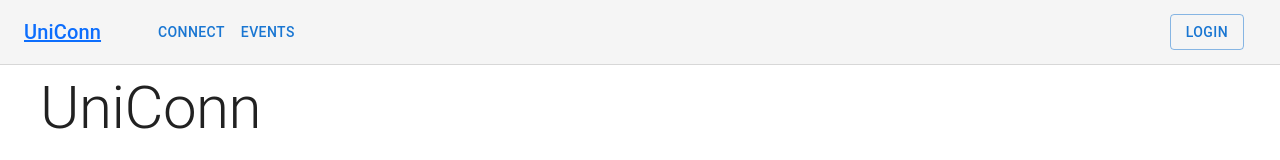
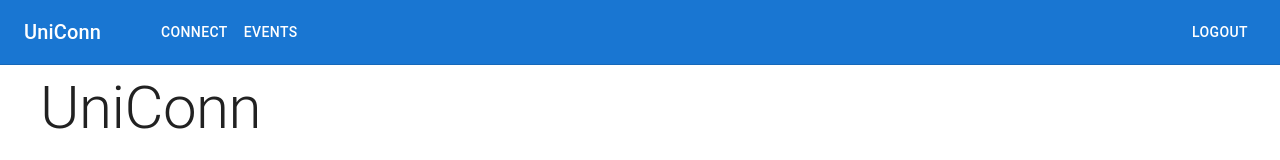
Before and after one commit to Jason10897/UniConn, a React (Create React App) app: page / in a window 1280 px wide. Shown: the top 160 px of the page. Built offline with nearby package versions, Linux system fonts and the light colour scheme.

Commit message:
Change App bar styling

```diff
--- a/src/App.js
+++ b/src/App.js
@@ -1,6 +1,5 @@
 import AppFrame from './components/AppFrame/AppFrame';
 import Router from './Router';
-import './App.css';
 
 function App() {
   return (
--- a/src/components/AppFrame/AppFrame.js
+++ b/src/components/AppFrame/AppFrame.js
@@ -3,7 +3,6 @@ import Button from '@mui/material/Button';
 import Container from '@mui/material/Container';
 import CssBaseline from '@mui/material/CssBaseline';
 import GlobalStyles from '@mui/material/GlobalStyles';
-//import Link from '@mui/material/Link';
 import Toolbar from '@mui/material/Toolbar';
 import Typography from '@mui/material/Typography';
 import * as React from 'react';
@@ -21,24 +20,20 @@ export default function AppFrame(props) {
       <CssBaseline />
       <AppBar
         position="fixed"
-        color="default"
         elevation={0}
         sx={{ borderBottom: (theme) => `1px solid ${theme.palette.divider}`, zIndex: (theme) => theme.zIndex.drawer + 1  }}
       >
         <Toolbar sx={{ flexWrap: 'wrap' }}>
-          <Typography variant="h6" color="inherit" noWrap sx={{ flex: 0.5 }} style={{textAlign: 'left'}}>
-            <Link to='/'>
+          <Typography variant="h6" color='inherit'  noWrap sx={{ flex: 0.5 }} style={{textAlign: 'left'}}>
+            <Link to='/' style={{ textDecoration: 'none', color: 'inherit' }}>
             UniConn
             </Link>
-
           </Typography>
-          <nav style={{flex: 4, display: 'flex', justifyContent: 'left'}}>
+          <nav color='inherit' style={{flex: 4, display: 'flex', justifyContent: 'left'}}>
             <ConnectMenu/>
             <EventsMenu/>
           </nav>
-          <Button href="#" variant="outlined" sx={{ my: 1, mx: 1.5 }}>
-            Login
-          </Button>
+          <Button color="inherit">Logout</Button>
         </Toolbar>
       </AppBar>
       {/* Hero unit */}
--- a/src/components/AppFrame/ConnectMenu.jsx
+++ b/src/components/AppFrame/ConnectMenu.jsx
@@ -22,6 +22,7 @@ export default function ConnectMenu() {
         aria-controls={open ? 'basic-menu' : undefined}
         aria-haspopup="true"
         aria-expanded={open ? 'true' : undefined}
+        color='inherit'
         onClick={handleClick}
       >
         Connect
--- a/src/components/AppFrame/EventsMenu.jsx
+++ b/src/components/AppFrame/EventsMenu.jsx
@@ -19,6 +19,7 @@ export default function EventsMenu() {
         id="basic-button"
         aria-controls={open ? 'basic-menu' : undefined}
         aria-haspopup="true"
+        color='inherit'
         aria-expanded={open ? 'true' : undefined}
         onClick={handleClick}
       >
```
